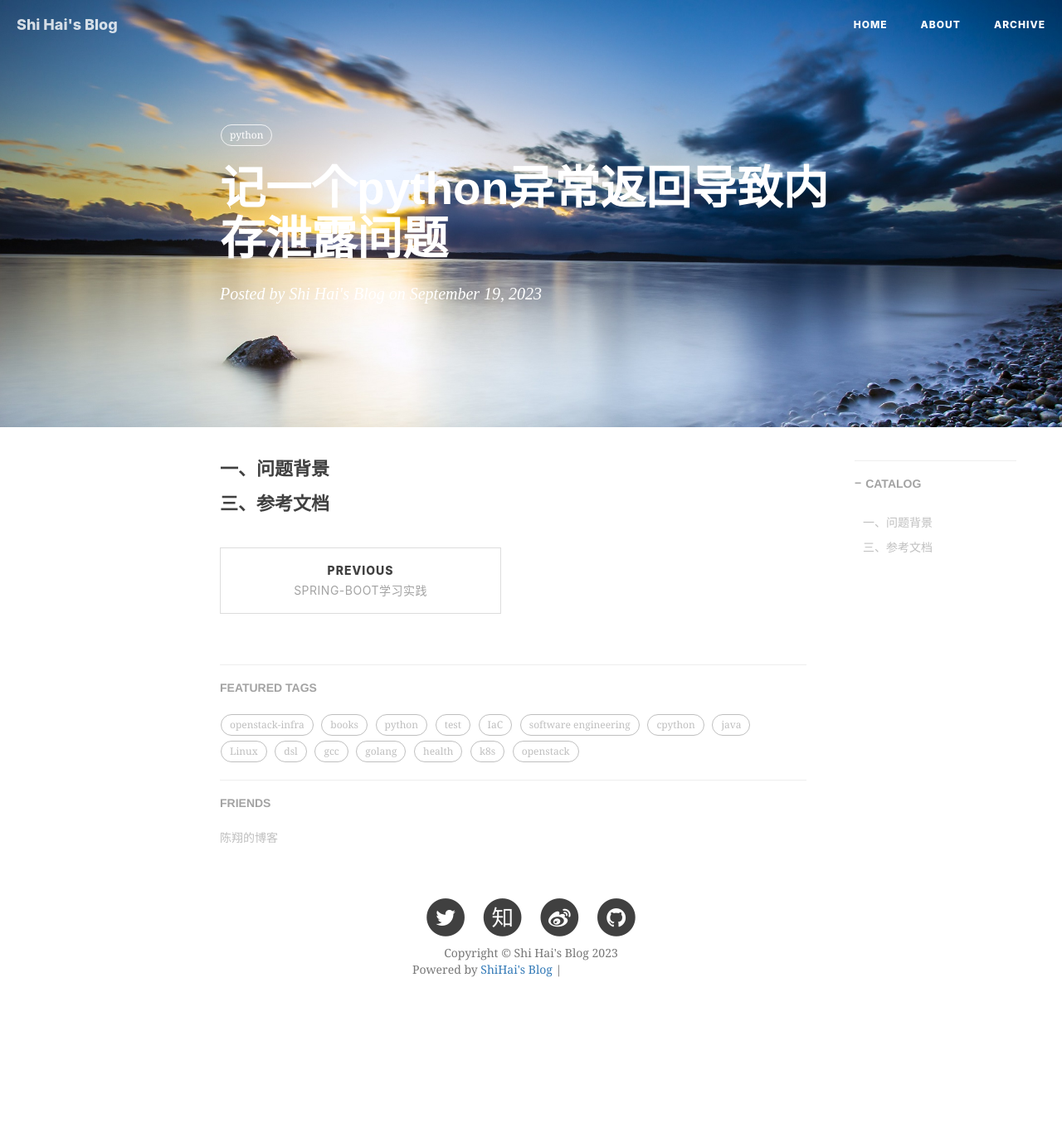
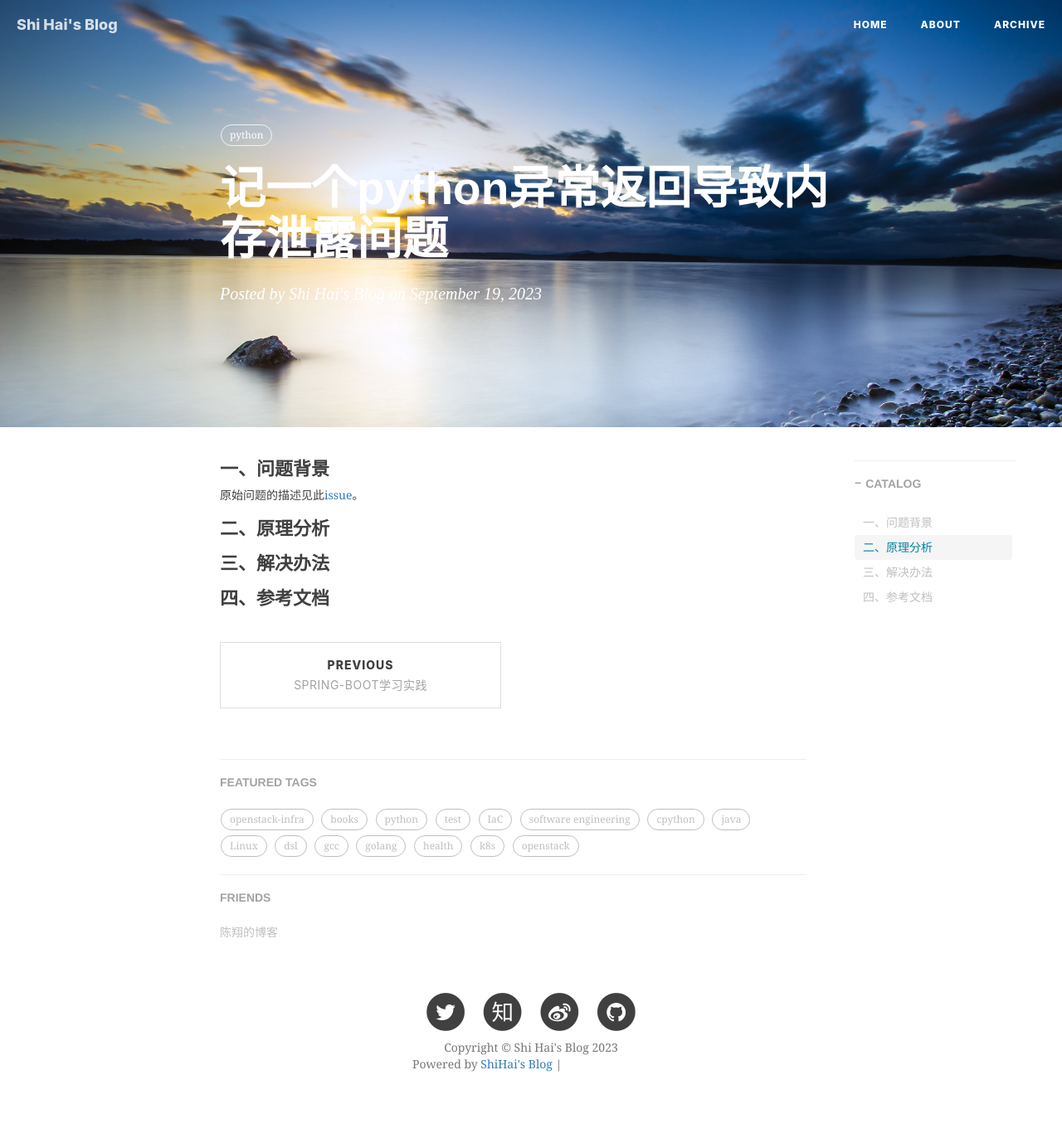
Before and after one commit to shihai1991/shihai1991.github.io, a Jekyll site: the page built from _posts/2023-09-19-记一个python异常返回导致内存泄露问题.md, in a window 1280 px wide. Shown: the whole page at 83% size. Built offline with Jekyll 4.4.1, drawn with Linux system fonts in a browser that asks for light colours; nearby versions of some CDN libraries; comment, search, counter and statistics services are not loaded; before the commit the page ends 1264 px from its top, so only the background shows below that; grey boxes are pictures that could not be loaded.

Commit message:
Update 2023-09-19-记一个python异常返回导致内存泄露问题.md

```diff
--- a/_posts/2023-09-19-记一个python异常返回导致内存泄露问题.md
+++ b/_posts/2023-09-19-记一个python异常返回导致内存泄露问题.md
@@ -10,6 +10,11 @@ time: '2023.09.19 20:45:00'
 ---
 
 # 一、问题背景
+原始问题的描述见此[issue](https://github.com/python/cpython/issues/81001)。
 
 
-# 三、参考文档
+# 二、原理分析
+
+# 三、解决办法
+
+# 四、参考文档
```
